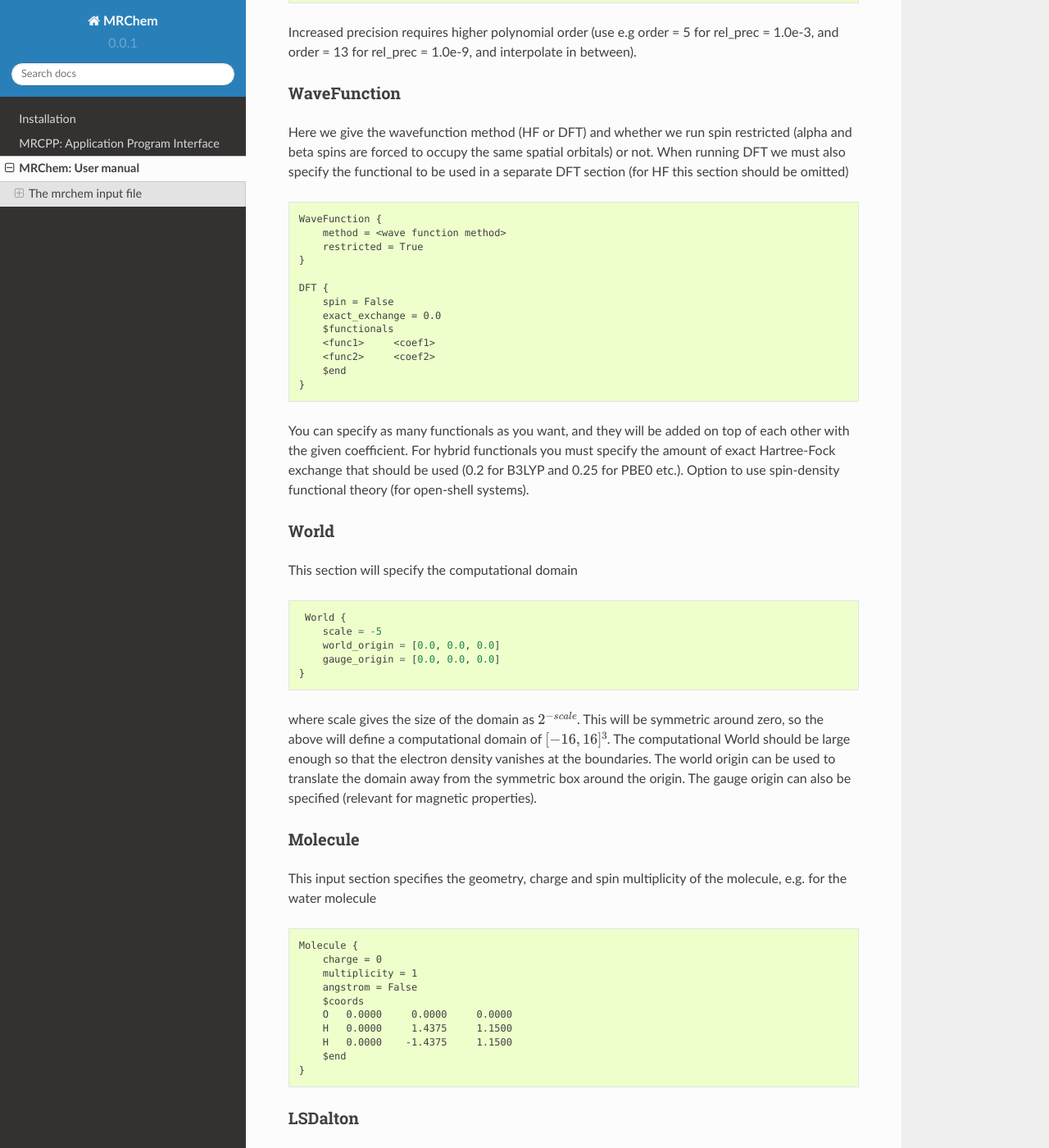
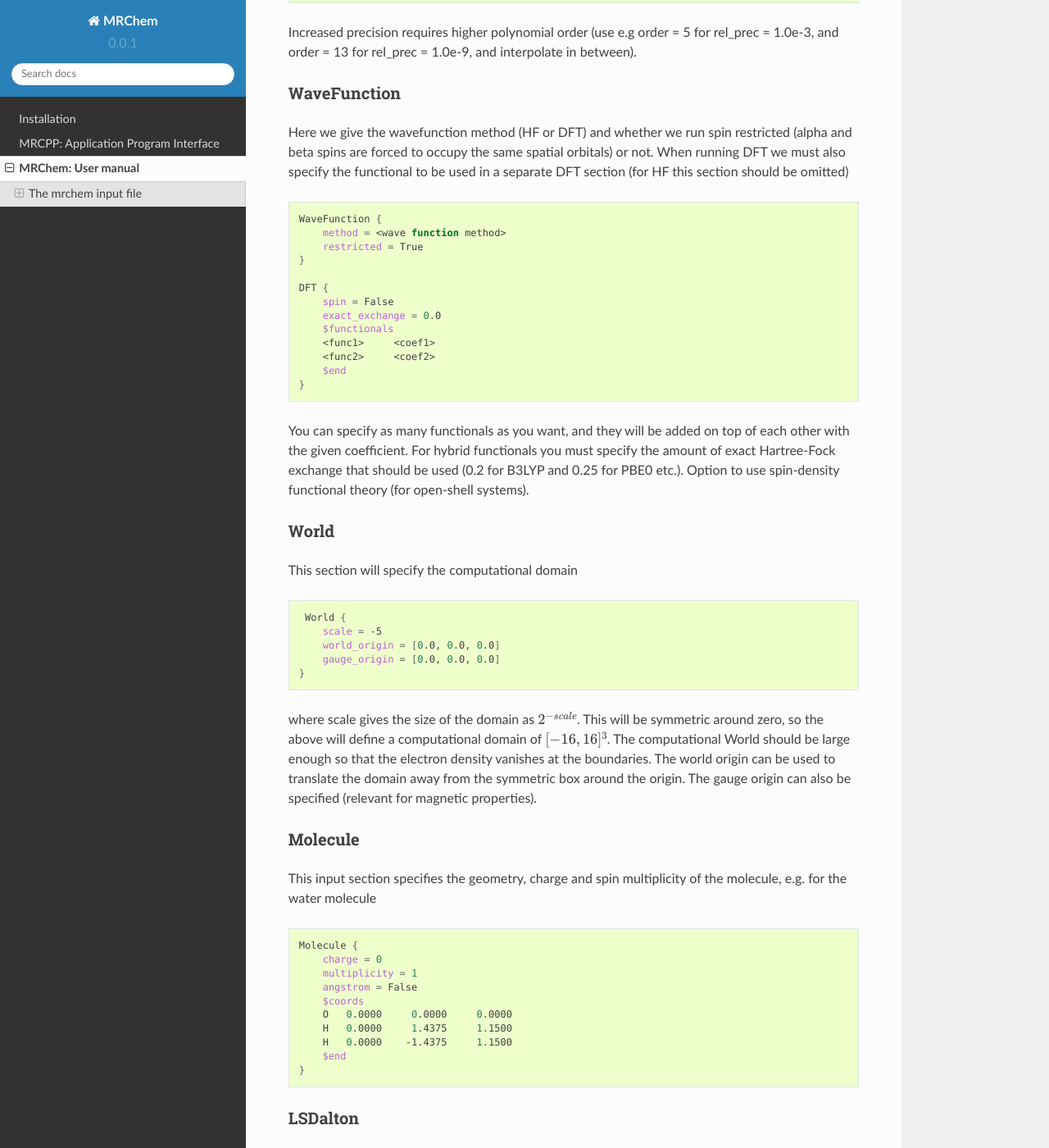
Before and after one commit to ylvao/mrchem, a Sphinx documentation site: the page built from docs/mrchem_manual.rst, in a window 1280 px wide and 1400 px high, scrolled down 583 px. Shown: the whole window at 82% size. Built offline with Sphinx 7.4.7 and the Read the Docs theme 2.0.0, drawn with Linux system fonts in a browser that asks for light colours; some of the changed text lies outside the part shown.

Commit message:
bash -> sh

```diff
--- a/docs/mrchem_manual.rst
+++ b/docs/mrchem_manual.rst
@@ -10,7 +10,7 @@ The mrchem input file
 The input file is organized in sections and keywords that can be of different
 type
 
-::
+.. code-block:: sh
 
      Section {
         keyword_1 = 1
@@ -27,7 +27,7 @@ polynomial order of the multiwavelet basis set, and the relative precision that
 will be guaranteed in the calculation. The main input section is not specified
 by name, just write the keywords directly, e.g
 
-::
+.. code-block:: sh
 
     order = 7
     rel_prec = 1.0e-5
@@ -45,7 +45,7 @@ spin restricted (alpha and beta spins are forced to occupy the same spatial
 orbitals) or not. When running DFT we must also specify the functional to be
 used in a separate DFT section (for HF this section should be omitted)
 
-::
+.. code-block:: sh
 
     WaveFunction {
         method = <wave function method>
@@ -72,7 +72,7 @@ World
 
 This section will specify the computational domain
 
-::
+.. code-block:: sh
 
      World {
         scale = -5
@@ -93,7 +93,7 @@ Molecule
 This input section specifies the geometry, charge and spin multiplicity of the
 molecule, e.g. for the water molecule
 
-::
+.. code-block:: sh
 
     Molecule {
         charge = 0
@@ -112,7 +112,7 @@ LSDalton
 MRChem can use the LSDalton program to obtain an initial guess for the orbitals,
 using a small Gaussian basis set, which is specified in this section
 
-::
+.. code-block:: sh
 
     LSDalton {
         run = True
@@ -129,7 +129,7 @@ Properties
 
 Specify which properties to compute. Currently the following are available
 
-::
+.. code-block:: sh
 
     Properties {
         ground_state = True
@@ -158,7 +158,7 @@ SCF
 Specify the parameters for the SCF optimization of the ground state wave
 function
 
-::
+.. code-block:: sh
 
     SCF {
         property_thrs = 1.0e-4
@@ -186,7 +186,7 @@ Specify the parameters for the SCF optimization of the linear response wave
 function. This section must be included if any linear response properties
 are computed.
 
-::
+.. code-block:: sh
 
     Response {
         property_thrs = 1.0e-4
```
